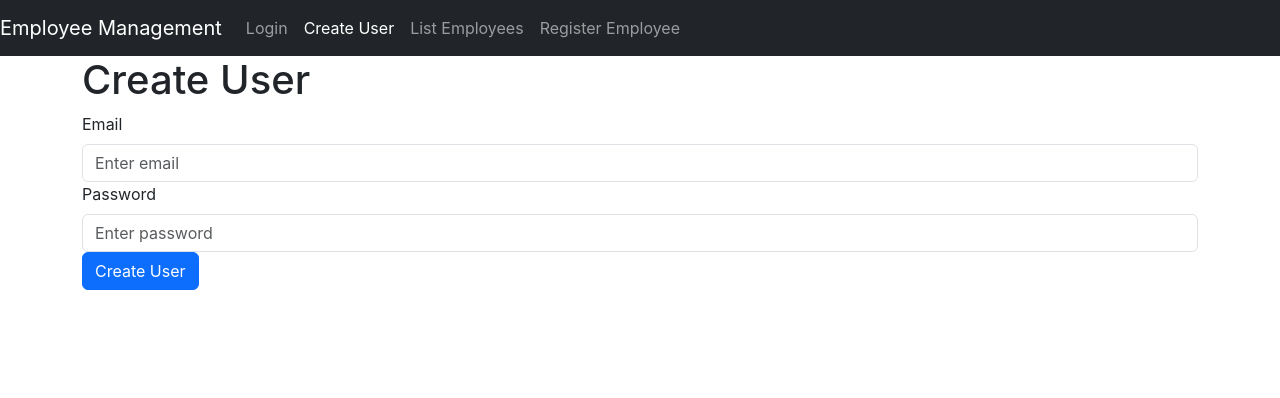
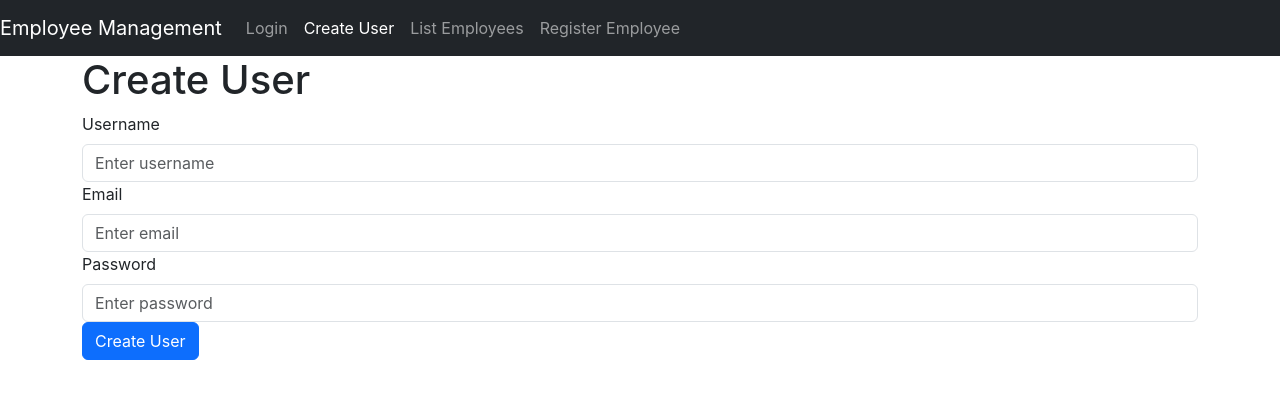
Before and after one commit to geysianeL/COMP3123_assignment_2, a React (Create React App) app in the folder src/frontend/: page /create-user in a window 1280 px wide. Shown: the top 398 px of the page. Built offline with nearby package versions, Linux system fonts and the light colour scheme.

Commit message:
add username

```diff
--- a/src/frontend/src/App.js
+++ b/src/frontend/src/App.js
@@ -5,19 +5,20 @@
 import CreateUser from './pages/CreateUser';
 import ListEmployees from './pages/ListEmployees';
 import RegisterEmployee from './pages/RegisterEmployee';
+import { Container } from 'react-bootstrap';
 
 const App = () => {
   return (
     <Router>
       <Navigation />
-      <div className="container">
+      <Container>
         <Routes>
           <Route path="/login" element={<Login />} />
           <Route path="/create-user" element={<CreateUser />} />
           <Route path="/list-employees" element={<ListEmployees />} />
           <Route path="/register-employee" element={<RegisterEmployee />} />
         </Routes>
-      </div>
+      </Container>
     </Router>
   );
 };
--- a/src/frontend/src/pages/CreateUser.js
+++ b/src/frontend/src/pages/CreateUser.js
@@ -4,6 +4,7 @@
 
 const CreateUser = () => {
   const [email, setEmail] = useState('');
+  const [username, setUsername] = useState('');
   const [password, setPassword] = useState('');
 
   const handleSubmit = async (e) => {
@@ -19,6 +20,15 @@
   return (
     <Form onSubmit={handleSubmit}>
       <h1>Create User</h1>
+      <Form.Group controlId="formEmail">
+        <Form.Label>Username</Form.Label>
+        <Form.Control
+          type="username"
+          value={email}
+          onChange={(e) => setUsername(e.target.value)}
+          placeholder="Enter username"
+        />
+      </Form.Group>
       <Form.Group controlId="formEmail">
         <Form.Label>Email</Form.Label>
         <Form.Control
```
